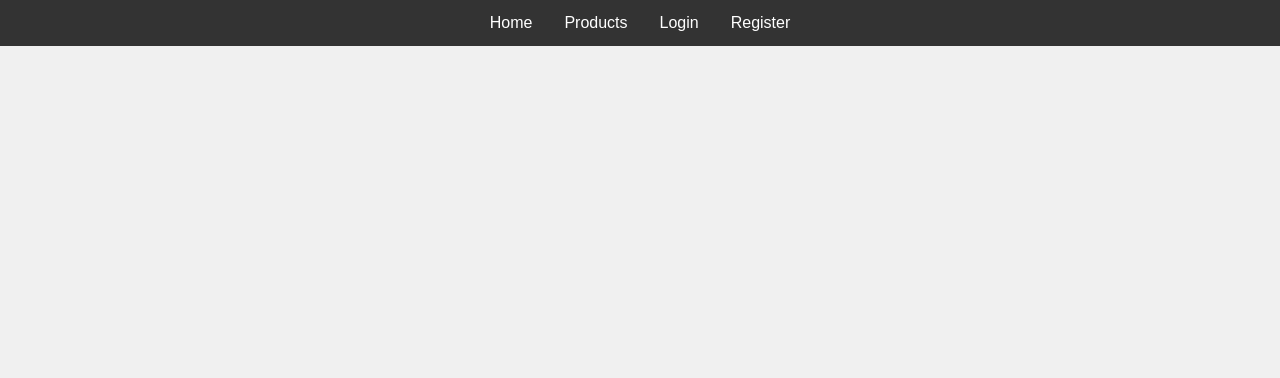
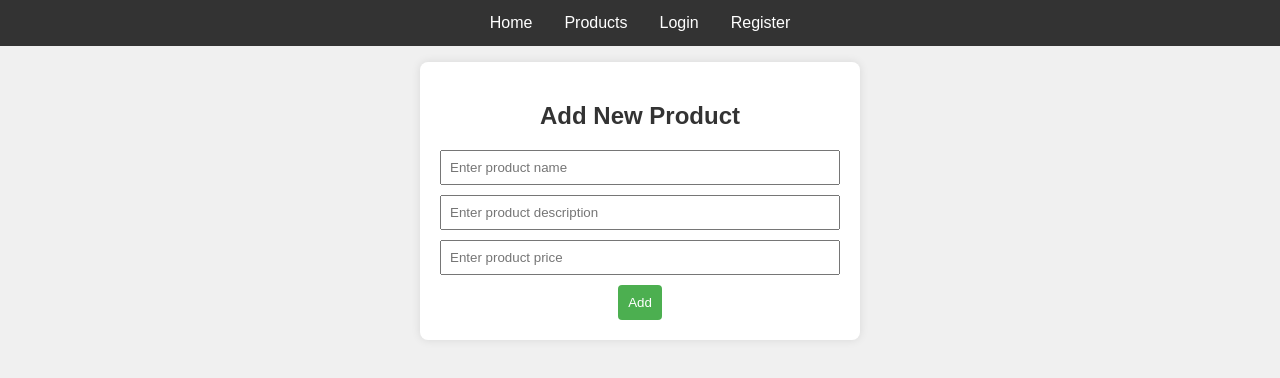
Before and after one commit to tomaszpionka/fullstack-webapp, a React (Create React App) app in the folder app/frontend/: page /products in a window 1280 px wide. Shown: the top 378 px of the page. Built offline with nearby package versions, Linux system fonts and the light colour scheme.

Commit message:
Added products creator

```diff
--- a/app/frontend/package.json
+++ b/app/frontend/package.json
@@ -37,5 +37,5 @@
       "last 1 safari version"
     ]
   },
-  "proxy": "http://161.35.30.62:5500"
+  "proxy": "http://127.0.0.1:5500"
 }
--- a/app/frontend/src/App.css
+++ b/app/frontend/src/App.css
@@ -26,6 +26,41 @@ body {
 
 .navbar a:last-child {
   border-right: none;
+}
+
+/* Product add styling */
+
+.product-container{
+  text-align: center;
+  max-width: 400px;
+  margin: 1rem auto;
+  padding: 20px;
+  background-color: #fff;
+  border-radius: 8px;
+  box-shadow: 0 0 10px rgba(0, 0, 0, 0.1);
+}
+.product-container h2{
+  color: #333;
+}
+.product-container form {
+  margin-top: 20px;
+}
+.product-container button {
+  background-color: #4caf50;
+  color: white;
+  padding: 10px;
+  cursor: pointer;
+  border: none;
+  border-radius: 4px;
+}
+.product-container button:hover {
+  background-color: #45a049;
+}
+.product-container input {
+  width: 100%;
+  padding: 8px;
+  margin-bottom: 10px;
+  box-sizing: border-box;
 }
 
 /* Responsive styles */
--- a/app/frontend/src/App.js
+++ b/app/frontend/src/App.js
@@ -5,6 +5,7 @@ import Navbar from './components/Navbar'
 import Register from './components/auth/Register'
 import Login from './components/auth/Login'
 import Profile from './components/auth/Profile'
+import Products from './components/auth/Products'
 import './App.css'
 
 const App = () => {
@@ -46,6 +47,7 @@ const App = () => {
         <Route path="/register" element={<Register />} />
         <Route path="/login" element={<Login />} />
         <Route path="/profile" element={<Profile />} />
+        <Route path="/products" element={<Products />} />
         <Route path="/logout" element={<Navigate to='/' />} />
       </Routes>
     </BrowserRouter>
--- a/app/frontend/src/components/Navbar.jsx
+++ b/app/frontend/src/components/Navbar.jsx
@@ -10,6 +10,7 @@ const Navbar = ({ loggedIn, handleLogout }) => {
             {!loggedIn && <Link to="/login">Login</Link>}
             {!loggedIn && <Link to="/register">Register</Link>}
             {loggedIn && <Link to="/profile">Profile</Link>}
+            {loggedIn && <Link to="/products">Add Products</Link>}
             {loggedIn && <Link to="/logout" onClick={handleLogout}>Logout</Link>}
         </div>
     )
--- /dev/null
+++ b/app/frontend/src/components/auth/Products.jsx
@@ -0,0 +1,56 @@
+import React, { useState } from "react";
+import axios from "axios";
+import { useNavigate } from "react-router-dom";
+
+const Products = () => {
+    const navigate = useNavigate();
+
+    const [formData, setFormData] = useState({
+        name: '',
+        description: '',
+        amount:''
+    })
+
+    const handleChange = (e) =>{
+        const {name, value} = e.target;
+        setFormData((prevData)=>({
+            ...prevData,
+            [name]: value,
+        }))
+    }
+
+
+    const handleSubmit = async(e) =>{
+        e.preventDefault();
+        try {
+            const response = await axios.post('/products', formData );
+            console.log("Product added")
+            navigate('/home');
+            window.location.reload();
+        } catch (error) {
+            console.log("Product adding failed: " + error)
+        }
+    }
+
+
+    return (
+        <div className="product-container">
+            <h2>Add New Product</h2>
+            <form onSubmit={handleSubmit}>
+                <input type="text" name="name"
+                    value={formData.name} onChange={handleChange}
+                    required placeholder="Enter product name" /> <br />
+
+                <input type="text" name="description"
+                    value={formData.description} onChange={handleChange}
+                    required placeholder="Enter product description" /> <br />
+
+                <input type="text" name="amount"
+                    value={formData.amount} onChange={handleChange}
+                    required placeholder="Enter product price" /> <br />
+                <button type="submit">Add</button>
+            </form>
+        </div>
+    )
+}
+export default Products;
```
Also changed, not shown: 1 other file (tests, documents, lock files or other folders).
